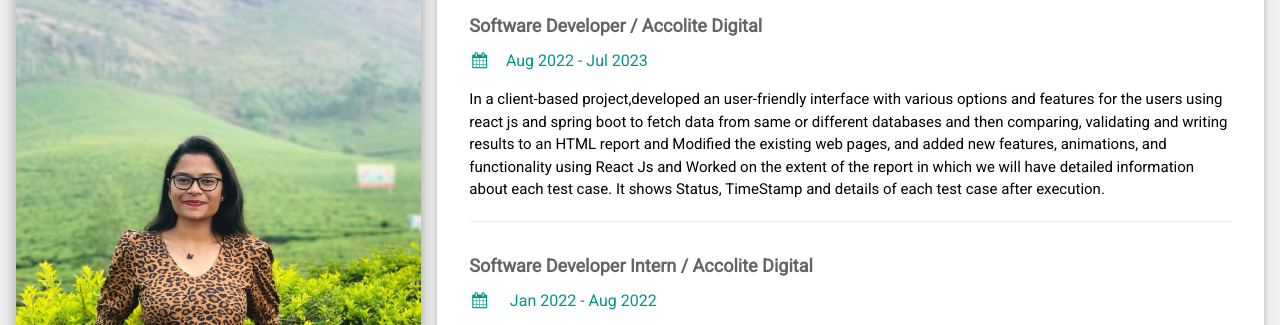
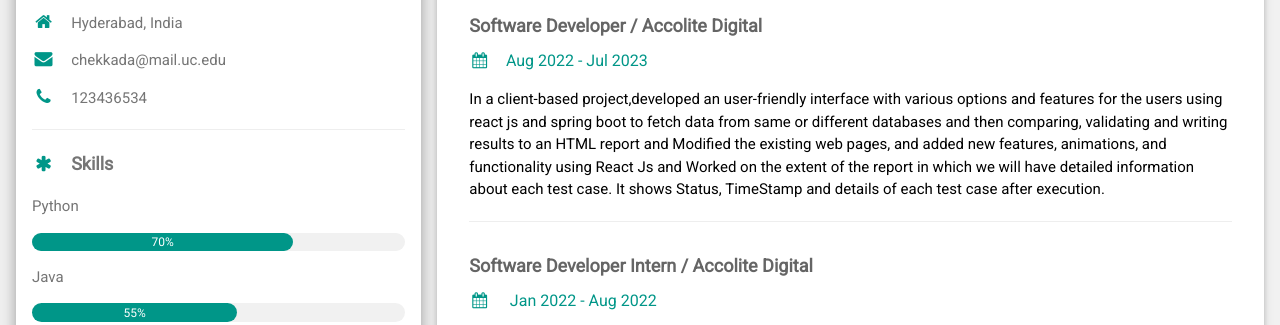
Before and after one commit to chekkada/chekkada.github.io, a plain HTML site: page project1/index.html in a window 1280 px wide. Shown: the part 111-436 px from the top of the page. Drawn offline with nearby package versions, Linux system fonts and the light colour scheme.

Commit message:
Update index.html

```diff
--- a/project1/index.html
+++ b/project1/index.html
@@ -22,7 +22,7 @@ html,body,h1,h2,h3,h4,h5,h6 {font-family: "Roboto", sans-serif}
 
       <div class="w3-white w3-text-grey w3-card-4">
         <div class="w3-display-container">
-          <img src="images/SrijaHeadshot.jpeg" style="width:100%" alt="Avatar">
+          <img src="images/SrijaHeadshot.jpeg" style="width:10%" alt="Avatar">
           <div class="w3-display-bottomleft w3-container w3-text-black">
             <h2>Durga Srija Chekka</h2>
           </div>
```
